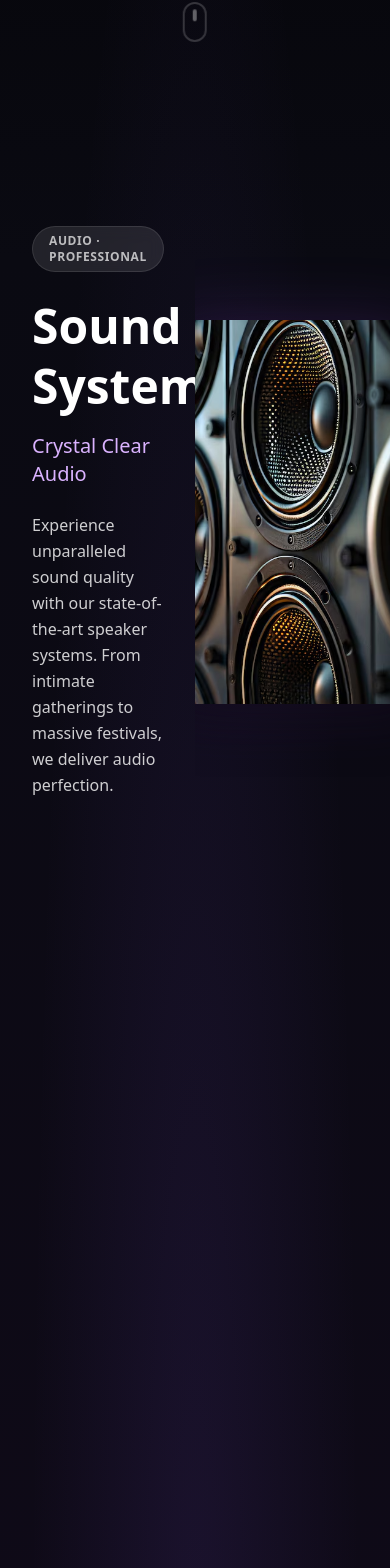
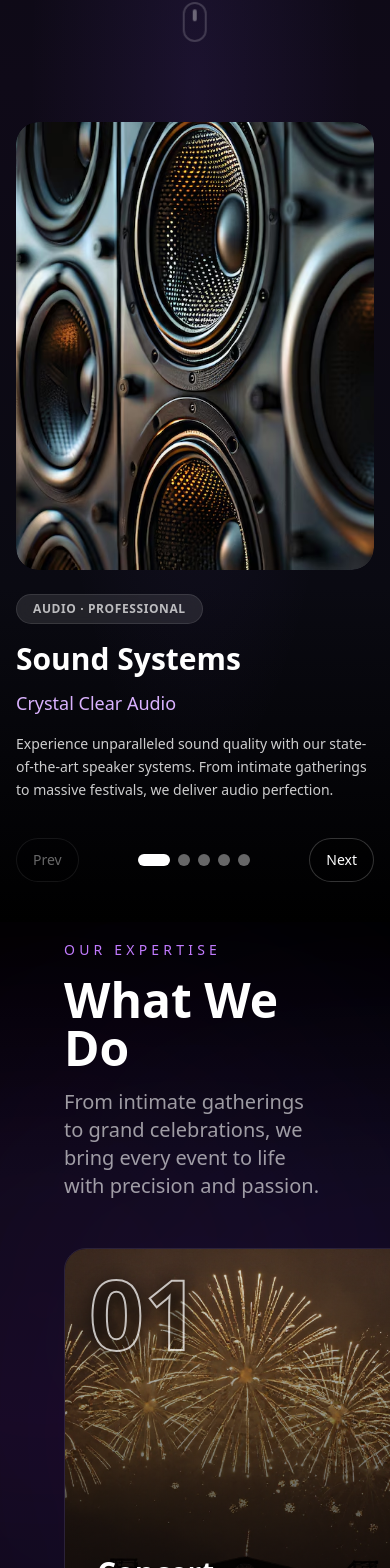
Before and after one commit to Prajwal-alphanimble/Culturera, a Next.js app: page / in a window 390 px wide. Shown: the part 1598-3166 px from the top of the page. Built offline with nearby package versions, Linux system fonts and the light colour scheme; grey boxes are pictures that could not be loaded.

Commit message:
feat: Enhance ScrollCarousel with mobile touch support and responsive behavior; improve WhatWeDoSection scroll handling with dynamic image loading and width calculation.

```diff
--- a/components/ScrollCarousel.tsx
+++ b/components/ScrollCarousel.tsx
@@ -23,11 +23,26 @@ export default function ScrollCarousel({ slides }: ScrollCarouselProps) {
     const cardsRef = useRef<(HTMLDivElement | null)[]>([]);
     const textRefs = useRef<(HTMLDivElement | null)[]>([]);
     const indicatorRef = useRef<HTMLDivElement>(null);
+    const touchStartXRef = useRef<number | null>(null);
+    const touchEndXRef = useRef<number | null>(null);
     const [currentIndex, setCurrentIndex] = useState(0);
     const [isInView, setIsInView] = useState(false);
+    const [isMobile, setIsMobile] = useState(false);
 
     useEffect(() => {
-        if (!containerRef.current || slides.length === 0) return;
+        const mediaQuery = window.matchMedia('(max-width: 1023px)');
+        const updateIsMobile = () => setIsMobile(mediaQuery.matches);
+
+        updateIsMobile();
+        mediaQuery.addEventListener('change', updateIsMobile);
+
+        return () => mediaQuery.removeEventListener('change', updateIsMobile);
+    }, []);
+
+    useEffect(() => {
+        if (!containerRef.current || slides.length === 0 || isMobile) {
+            return;
+        }
 
         const ctx = gsap.context(() => {
             // Set initial positions for all cards
@@ -144,7 +159,126 @@ export default function ScrollCarousel({ slides }: ScrollCarouselProps) {
         return () => {
             ctx.revert();
         };
-    }, [slides]);
+    }, [slides, isMobile]);
+
+    if (slides.length === 0) return null;
+
+    const activeSlide = slides[currentIndex];
+
+    const goToSlide = (nextIndex: number) => {
+        setCurrentIndex(Math.max(0, Math.min(nextIndex, slides.length - 1)));
+    };
+
+    const handleTouchStart = (event: React.TouchEvent<HTMLDivElement>) => {
+        touchStartXRef.current = event.changedTouches[0]?.clientX ?? null;
+        touchEndXRef.current = null;
+    };
+
+    const handleTouchMove = (event: React.TouchEvent<HTMLDivElement>) => {
+        touchEndXRef.current = event.changedTouches[0]?.clientX ?? null;
+    };
+
+    const handleTouchEnd = () => {
+        if (touchStartXRef.current === null || touchEndXRef.current === null) return;
+
+        const swipeDistance = touchStartXRef.current - touchEndXRef.current;
+        const swipeThreshold = 50;
+
+        if (swipeDistance > swipeThreshold) {
+            goToSlide(currentIndex + 1);
+        } else if (swipeDistance < -swipeThreshold) {
+            goToSlide(currentIndex - 1);
+        }
+
+        touchStartXRef.current = null;
+        touchEndXRef.current = null;
+    };
+
+    if (isMobile) {
+        return (
+            <div ref={containerRef} className="relative w-full overflow-hidden px-4 pb-10 pt-8">
+                <div
+                    className="overflow-hidden rounded-3xl"
+                    onTouchStart={handleTouchStart}
+                    onTouchMove={handleTouchMove}
+                    onTouchEnd={handleTouchEnd}
+                >
+                    <div
+                        className="flex transition-transform duration-500 ease-out"
+                        style={{ transform: `translateX(-${currentIndex * 100}%)` }}
+                    >
+                        {slides.map((slide, index) => (
+                            <div
+                                key={`mobile-card-${index}`}
+                                className="w-full shrink-0 rounded-3xl overflow-hidden shadow-2xl"
+                                style={{ boxShadow: '0 25px 50px -12px rgba(0, 0, 0, 0.5), 0 0 80px -20px rgba(168, 85, 247, 0.3)' }}
+                            >
+                                <div className="aspect-[4/5] w-full">
+                                    {slide.visual}
+                                </div>
+                            </div>
+                        ))}
+                    </div>
+                </div>
+
+                <div className="mt-6 min-h-[220px] text-white">
+                    {activeSlide.metadata && (
+                        <div className="mb-4">
+                            <span className="inline-flex items-center rounded-full border border-white/10 bg-white/10 px-4 py-1.5 text-xs font-semibold uppercase tracking-wider text-white/70 backdrop-blur-sm">
+                                {activeSlide.metadata}
+                            </span>
+                        </div>
+                    )}
+
+                    <h2 className="text-3xl font-bold leading-tight sm:text-4xl">
+                        {activeSlide.title}
+                    </h2>
+
+                    {activeSlide.subtitle && (
+                        <p className="mb-4 mt-3 text-lg font-light text-purple-300">
+                            {activeSlide.subtitle}
+                        </p>
+                    )}
+
+                    <p className="text-sm leading-relaxed text-white/80 sm:text-base">
+                        {activeSlide.description}
+                    </p>
+                </div>
+
+                <div className="mt-6 flex items-center justify-between gap-4">
+                    <button
+                        type="button"
+                        onClick={() => goToSlide(currentIndex - 1)}
+                        disabled={currentIndex === 0}
+                        className="inline-flex h-11 min-w-11 items-center justify-center rounded-full border border-white/20 bg-black/30 px-4 text-sm font-medium text-white disabled:cursor-not-allowed disabled:opacity-40"
+                    >
+                        Prev
+                    </button>
+
+                    <div className="flex items-center gap-2">
+                        {slides.map((_, index) => (
+                            <button
+                                key={`mobile-progress-${index}`}
+                                type="button"
+                                onClick={() => goToSlide(index)}
+                                aria-label={`Go to slide ${index + 1}`}
+                                className={`h-3 rounded-full transition-all duration-300 ${index === currentIndex ? 'w-8 bg-white' : 'w-3 bg-white/40'}`}
+                            />
+                        ))}
+                    </div>
+
+                    <button
+                        type="button"
+                        onClick={() => goToSlide(currentIndex + 1)}
+                        disabled={currentIndex === slides.length - 1}
+                        className="inline-flex h-11 min-w-11 items-center justify-center rounded-full border border-white/20 bg-black/30 px-4 text-sm font-medium text-white disabled:cursor-not-allowed disabled:opacity-40"
+                    >
+                        Next
+                    </button>
+                </div>
+            </div>
+        );
+    }
 
     // Determine which three slides to render
     const getVisibleSlides = () => {
--- a/components/WhatWeDoSection.tsx
+++ b/components/WhatWeDoSection.tsx
@@ -3,7 +3,6 @@
 import React, { useRef, useEffect } from 'react';
 import { gsap } from 'gsap';
 import { ScrollTrigger } from 'gsap/ScrollTrigger';
-import Image from 'next/image';
 
 gsap.registerPlugin(ScrollTrigger);
 
@@ -76,22 +75,23 @@ export default function WhatWeDoSection() {
 
         const track = trackRef.current;
         const cards = track.querySelectorAll('.event-card');
-
-        // Calculate total scroll width
-        const totalWidth = track.scrollWidth - window.innerWidth;
+        const images = Array.from(track.querySelectorAll('img'));
+        const getTotalWidth = () => Math.max(track.scrollWidth - window.innerWidth, 0);
+        const imageListeners: Array<{ img: HTMLImageElement; handler: () => void }> = [];
 
         const ctx = gsap.context(() => {
             // Horizontal scroll animation
             const scrollTween = gsap.to(track, {
-                x: -totalWidth,
+                x: () => -getTotalWidth(),
                 ease: 'none',
                 scrollTrigger: {
                     trigger: sectionRef.current,
                     start: 'top top',
-                    end: `+=${totalWidth}`,
+                    end: () => `+=${getTotalWidth()}`,
                     scrub: 1,
                     pin: true,
                     anticipatePin: 1,
+                    invalidateOnRefresh: true,
                 },
             });
 
@@ -115,7 +115,41 @@ export default function WhatWeDoSection() {
             });
         }, sectionRef);
 
-        return () => ctx.revert();
+        const refreshScroll = () => ScrollTrigger.refresh();
+
+        if (images.length === 0) {
+            requestAnimationFrame(refreshScroll);
+        } else {
+            let loadedCount = 0;
+
+            images.forEach((img) => {
+                if (img.complete) {
+                    loadedCount += 1;
+                    return;
+                }
+
+                const handler = () => {
+                    loadedCount += 1;
+                    if (loadedCount >= images.length) refreshScroll();
+                };
+
+                img.addEventListener('load', handler);
+                img.addEventListener('error', handler);
+                imageListeners.push({ img, handler });
+            });
+
+            if (loadedCount >= images.length) {
+                requestAnimationFrame(refreshScroll);
+            }
+        }
+
+        return () => {
+            imageListeners.forEach(({ img, handler }) => {
+                img.removeEventListener('load', handler);
+                img.removeEventListener('error', handler);
+            });
+            ctx.revert();
+        };
     }, []);
 
     return (
```
